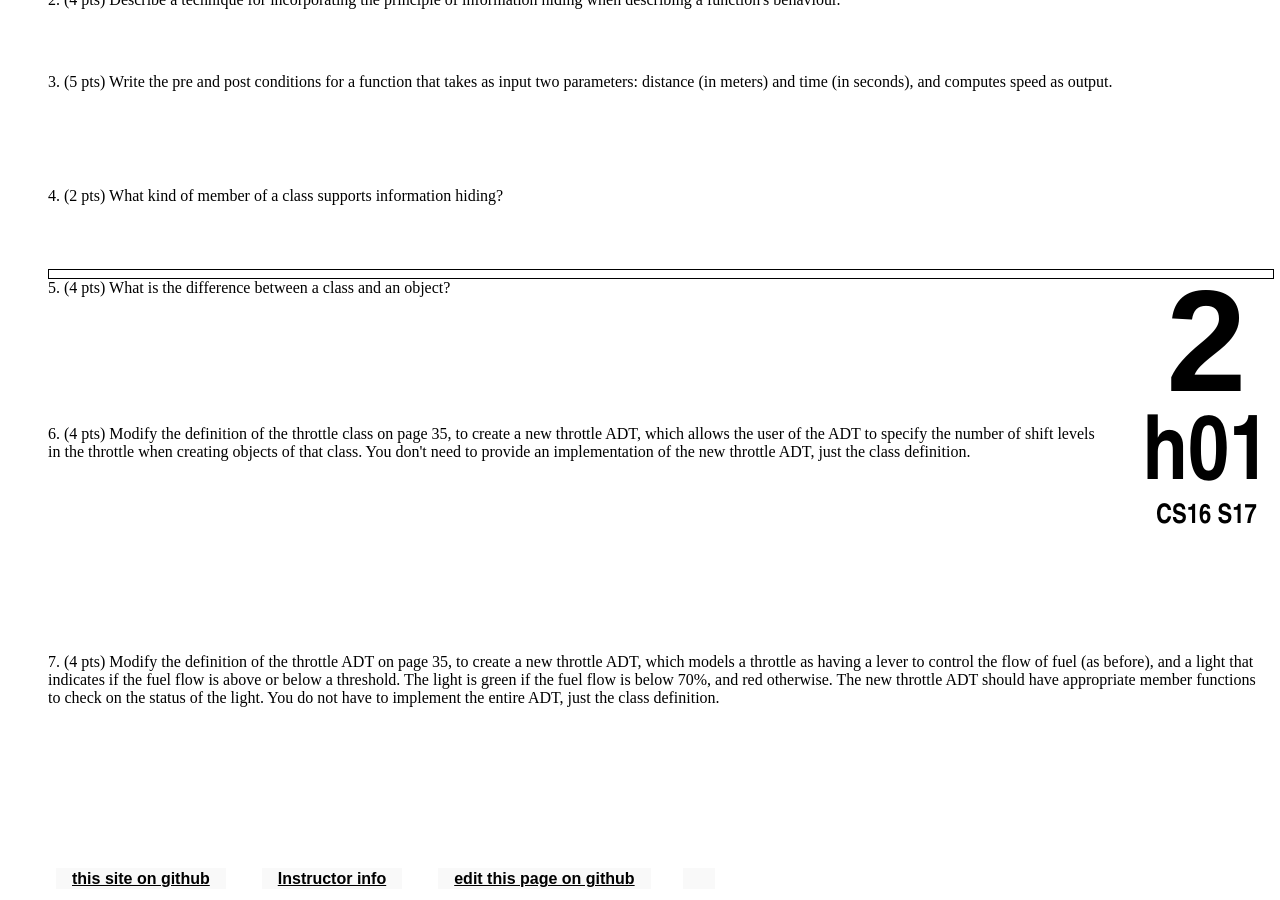
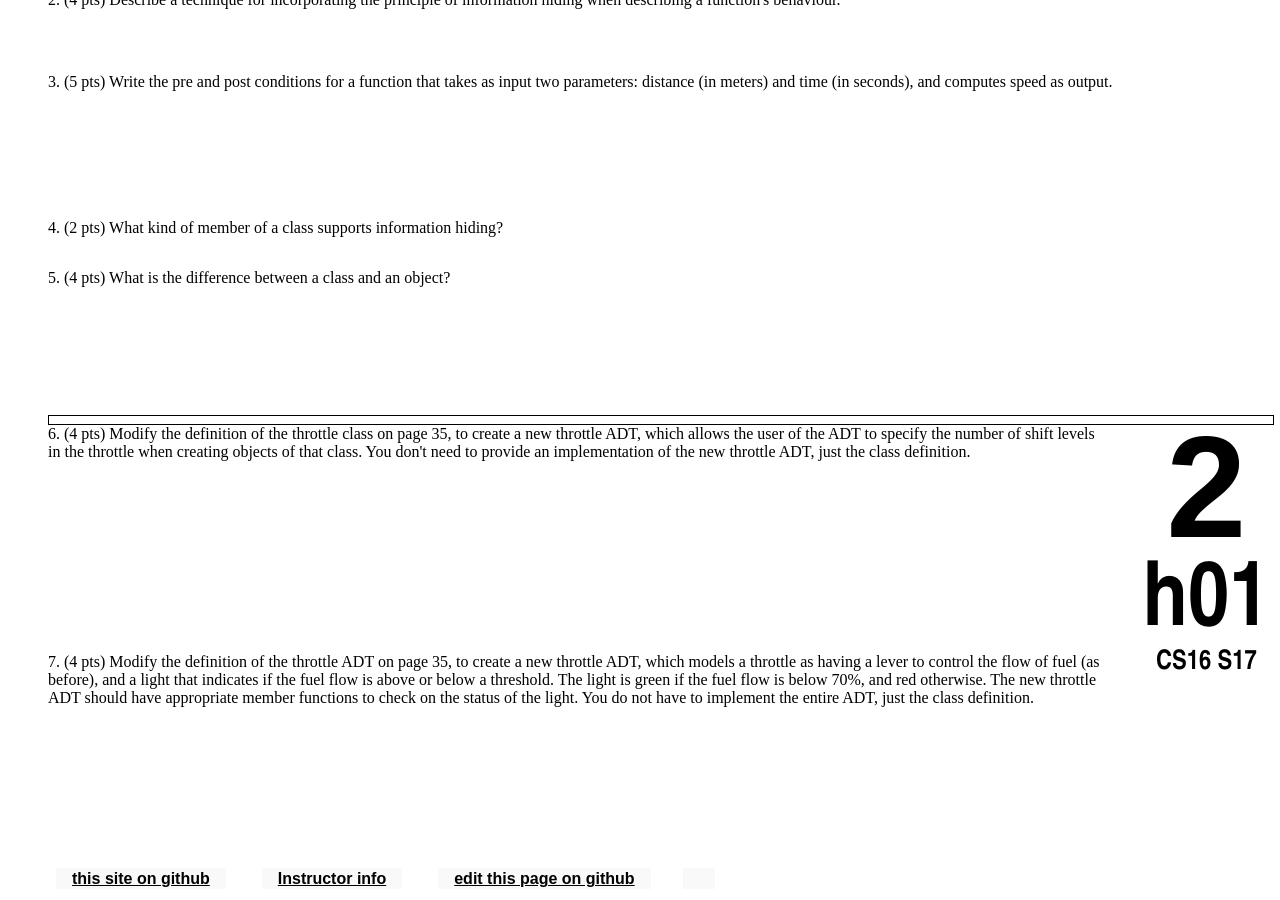
Before and after one commit to RLHerbert/ucsb-cs24-sp17.github.io, a Jekyll site: the page built from _hwk/h01.md, in a window 1280 px wide and 900 px high, scrolled down 603 px. Built offline with Jekyll 4.4.1, drawn with Linux system fonts in a browser that asks for light colours.

Commit message:
updated hw 1

```diff
--- a/_hwk/h01.md
+++ b/_hwk/h01.md
@@ -18,17 +18,18 @@ Reading: Read Chapter 1.1, 2.1-2.2.   If you don't have a copy of the textbook y
 
 
 3.	(5 pts) Write the pre and post conditions for a function that takes as input two parameters: distance (in meters) and time (in seconds), and computes speed as output.
-	<div style="margin-bottom:6em"></div>
+	<div style="margin-bottom:8em"></div>
 
 
 
 
 4. (2 pts) What kind of member of a class supports information hiding?
-	<div style="margin-bottom:4em"></div>
+	<div style="margin-bottom:2em"></div>
 
 
+5. (4 pts) What is the difference between a class and an object?<div style="margin-bottom:8em"></div>
+
 <div class="pagebreak"></div>
-5. (4 pts) What is the difference between a class and an object?<div style="margin-bottom:8em"></div>
 
 
 6.  (4 pts) Modify the definition of the throttle class on page 35, to create a new throttle ADT, which allows the user of the ADT to specify the number of shift levels in the throttle when creating objects of that class. You don't need to provide an implementation of the new throttle ADT, just the class definition.
```
